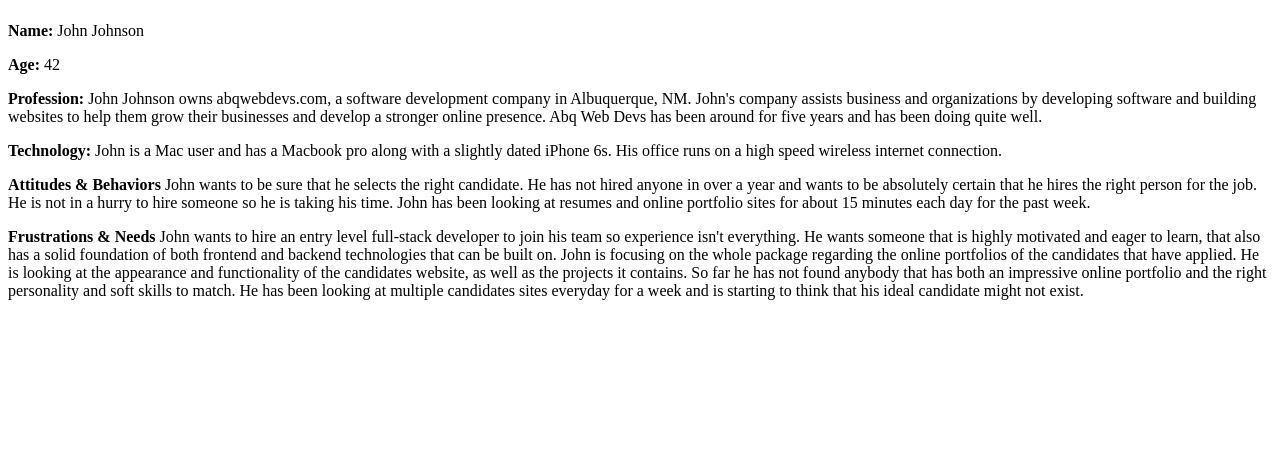
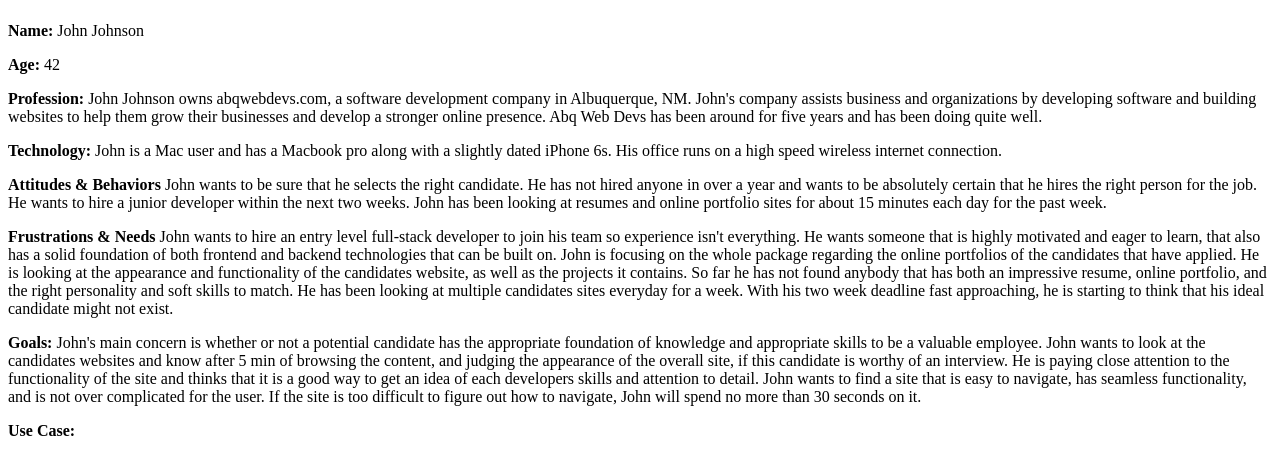
Before and after one commit to djackreuter/jack-reuter-pwp, a PHP site: page /milestone-1.php in a window 1280 px wide. Shown: the part 211-686 px from the top of the page. Run offline with PHP 8.4, Linux system fonts and the light colour scheme.

Commit message:
finished persona

```diff
--- a/public_html/documentation/milestone-1.php
+++ b/public_html/documentation/milestone-1.php
@@ -23,17 +23,26 @@
 			6s. His office runs on a high speed wireless internet connection.</p>
 		<p><strong>Attitudes &amp; Behaviors</strong> John wants to be sure that he selects the right candidate. He
 			has not hired anyone in over a year and wants to be absolutely certain that he hires the right person for the
-			job. He is not in a hurry to hire someone so he is taking his time. John has been looking at resumes and online
-			portfolio sites for about 15 minutes each day for the past week.
+			job. He wants to hire a junior developer within the next two weeks. John has been
+			looking at resumes and online portfolio sites for about 15 minutes each day for the past week.
 		</p>
 		<p><strong>Frustrations &amp; Needs</strong> John wants to hire an entry level full-stack developer to join
 			his team so experience isn't everything. He wants someone that is highly motivated and eager to learn, that
 			also has a solid foundation of both frontend and backend technologies that can be built on. John is
 			focusing on the whole package regarding the online portfolios of the candidates that have
 			applied. He is looking at the appearance and functionality of the candidates website, as well as the
-			projects it contains. So far he has not found anybody that has both an impressive online portfolio and the
-			right personality and soft skills to match. He has been looking at multiple candidates sites everyday for a
-			week and is starting to think that his ideal candidate might not exist.</p>
-
+			projects it contains. So far he has not found anybody that has both an impressive resume, online portfolio, and
+			the right personality and soft skills to match. He has been looking at multiple candidates sites everyday for a
+			week. With his two week deadline fast approaching, he is starting to think that his ideal candidate
+			might not exist.</p>
+		<p><strong>Goals:</strong> John's main concern is whether or not a potential candidate has the appropriate
+			foundation of knowledge and appropriate skills to be a valuable employee. John wants to look at the
+			candidates websites and know after 5 min of browsing the content, and judging the appearance of the overall
+			site, if this candidate is worthy of an interview. He is paying close attention to the functionality of the
+			site and thinks that it is a good way to get an idea of each developers skills and attention to detail.
+			John wants to find a site that is easy to navigate, has seamless functionality, and is not over complicated
+			for the user. If the site is too difficult to figure out how to navigate, John will spend no more than 30
+			seconds on it.</p>
+		<p><strong>Use Case:</strong> </p>
 	</body>
 </html>
```
